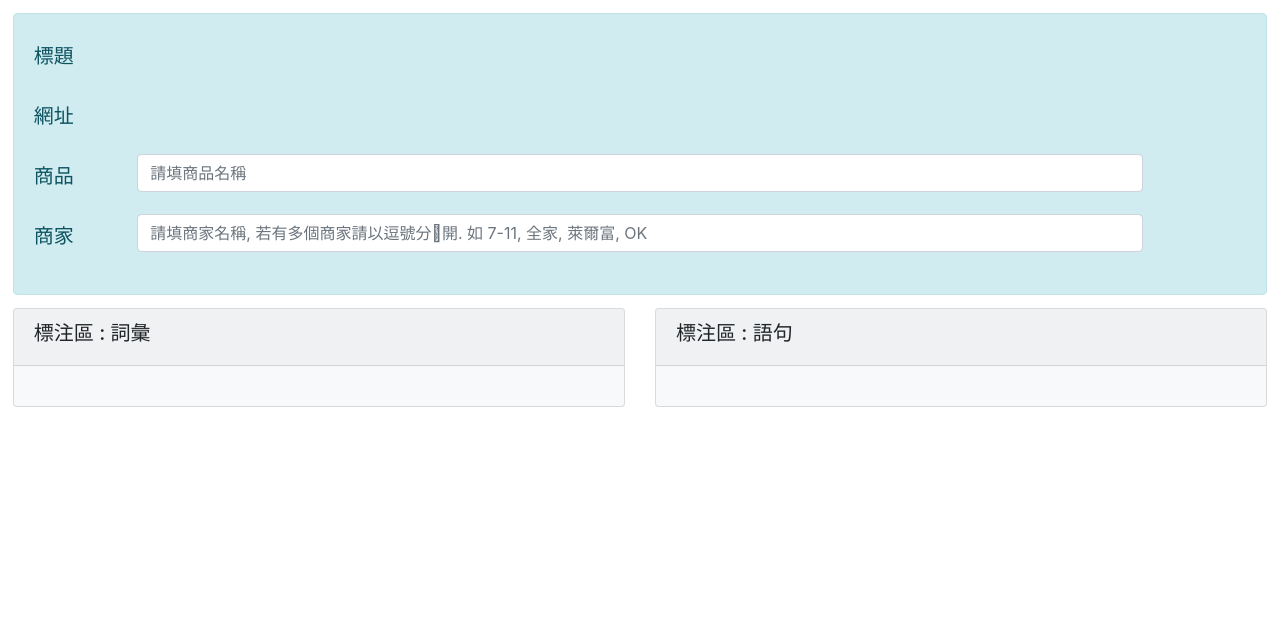
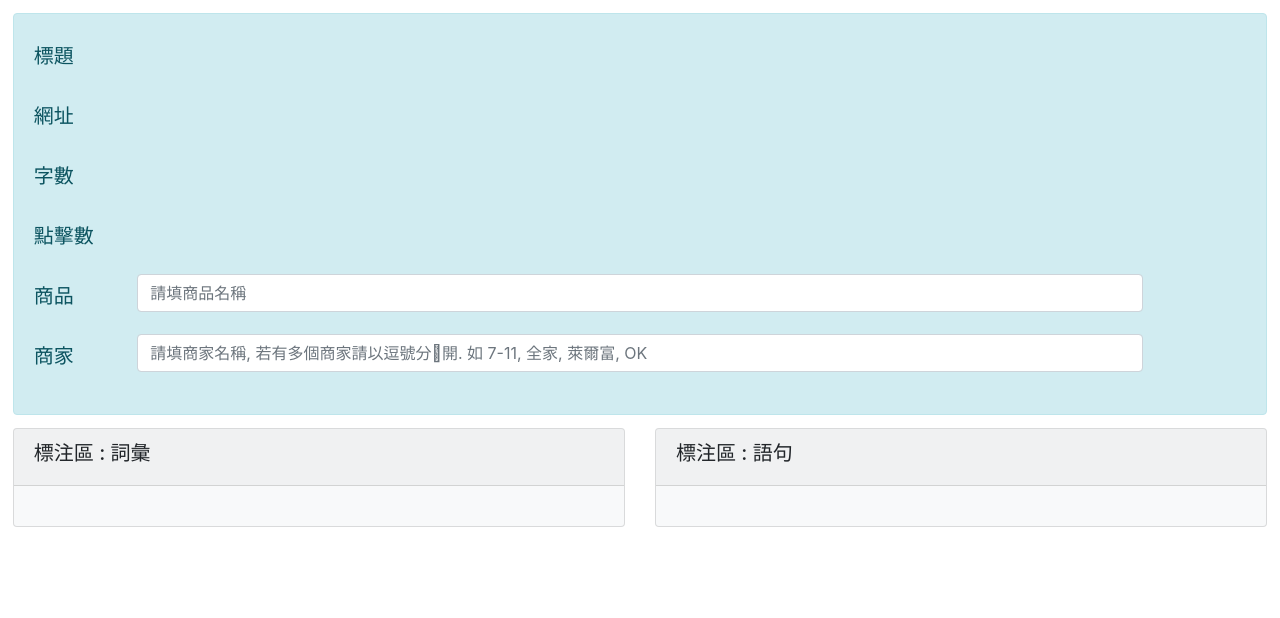
Before and after one commit to bellineq/blogtagging, a Flask app: template templates/index.html in a window 1280 px wide. Shown: the part 56-674 px from the top of the page. Run offline with Flask 2, Linux system fonts and the light colour scheme; the template is opened without the code that fills it, so the values that code supplies are empty; some libraries are stand-ins or nearby versions.

Commit message:
display wordcount and viewcount

```diff
--- a/main.py
+++ b/main.py
@@ -40,10 +40,12 @@ def category(category):
             content_w = a['content_w']
             item_name = a['item_name']
             item_store = a['item_store']
+            view_count = a['view_count']
+            word_count = a['word_count']
             break
     return render_template('index.html', article_s=content_s, article_w =content_w,
     articleIndex=index, articleName=articleName, articleLink=articleLink,
-    articleList=articleList, articleType=articleType,
+    articleList=articleList, articleType=articleType, view_count=view_count, word_count = word_count,
     item_name = item_name, item_store = item_store)
 
 @app.route('/save', methods=['POST'])
--- a/templates/index.html
+++ b/templates/index.html
@@ -85,6 +85,22 @@
 								</label>
 								<div class="col-md-10">
 									<input type="text" readonly class="form-control-plaintext" value="{{articleLink}}">
+								</div>
+							</div>
+							<div class="form-group row" >
+								<label  class="col-sm-1 col-form-label">
+									字數
+								</label>
+								<div class="col-md-10">
+									<input type="text" readonly class="form-control-plaintext" value="{{word_count}}">
+								</div>
+							</div>
+							<div class="form-group row" >
+								<label  class="col-sm-1 col-form-label">
+									點擊數
+								</label>
+								<div class="col-md-10">
+									<input type="text" readonly class="form-control-plaintext" value="{{view_count}}">
 								</div>
 							</div>
 							<div class="form-group row" >
```
